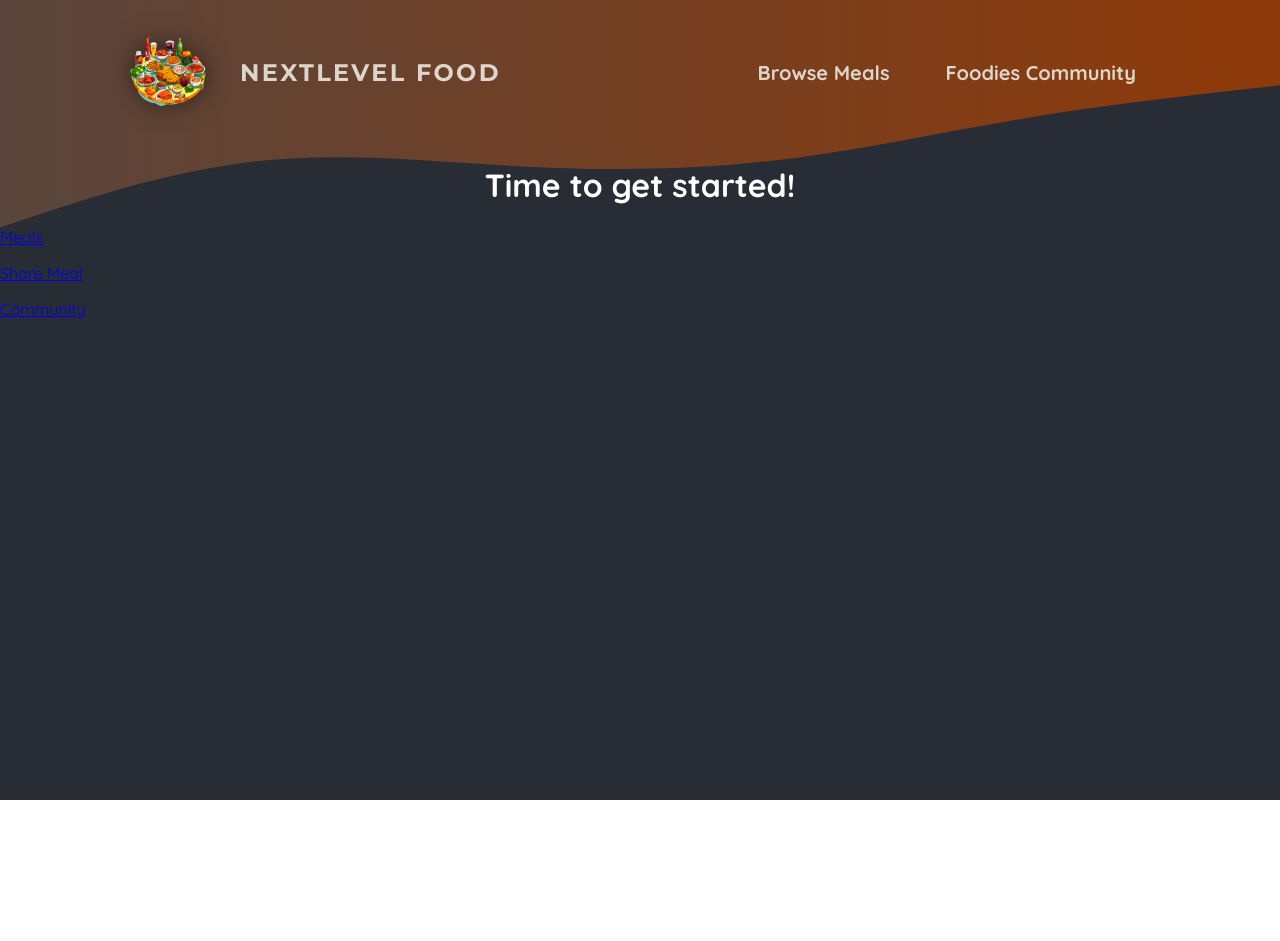
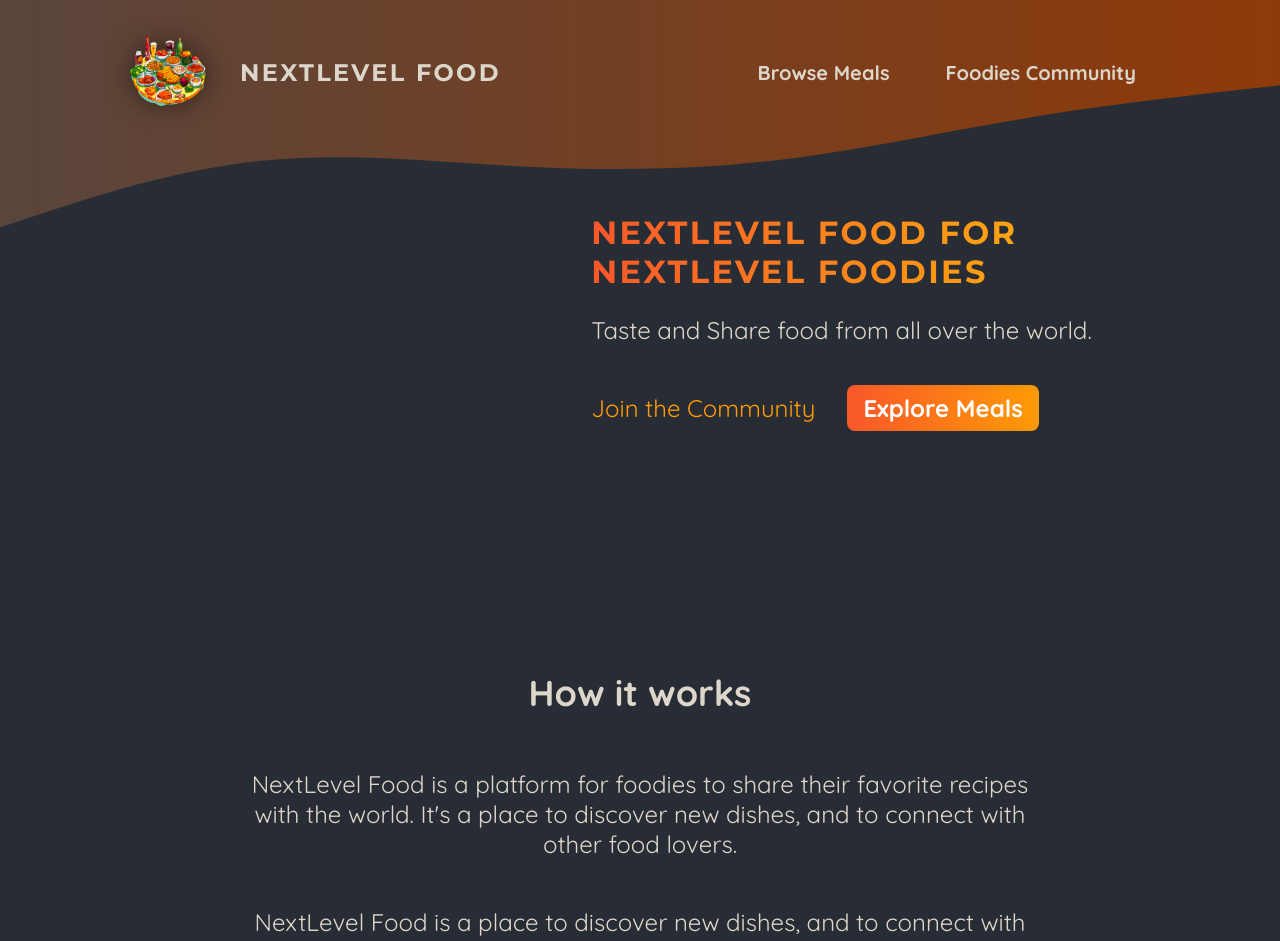
Before and after one commit to locaulker/foodies-nextjs-app, a Next.js app: page / in a window 1280 px wide. Shown: the top 941 px of the page. Before the commit the page ends 800 px from the top, so only its background shows below. Built offline with nearby package versions, Linux system fonts and the light colour scheme.

Commit message:
added content and css to home page

```diff
--- a/app/page.js
+++ b/app/page.js
@@ -1,20 +1,50 @@
 import Link from "next/link"
+
+import classes from "./page.module.css"
 
 export default function Home() {
   return (
+    <>
+      <header className={classes.header}>
+        <div className={classes.slideshow}></div>
+        <div>
+          <div className={classes.hero}>
+            <h1>NextLevel Food for NextLevel Foodies</h1>
+            <p>Taste and Share food from all over the world.</p>
+          </div>
+          <div className={classes.cta}>
+            <Link href="/community">Join the Community</Link>
+            <Link href="/meals">Explore Meals</Link>
+          </div>
+        </div>
+      </header>
       <main>
-      <h1 style={{ color: "white", textAlign: "center" }}>
-        Time to get started!
-      </h1>
+        <section className={classes.section}>
+          <h2>How it works</h2>
           <p>
-        <Link href="/meals">Meals</Link>
+            NextLevel Food is a platform for foodies to share their favorite
+            recipes with the world. It&apos;s a place to discover new dishes,
+            and to connect with other food lovers.
           </p>
           <p>
-        <Link href="/meals/share">Share Meal</Link>
+            NextLevel Food is a place to discover new dishes, and to connect
+            with other food lovers.
+          </p>
+        </section>
+
+        <section className={classes.section}>
+          <h2>Why NextLevel Food?</h2>
+          <p>
+            NextLevel Food is a platform for foodies to share their favorite
+            recipes with the world. It&apos;s a place to discover new dishes,
+            and to connect with other food lovers.
           </p>
           <p>
-        <Link href="/community">Community</Link>
+            NextLevel Food is a place to discover new dishes, and to connect
+            with other food lovers.
           </p>
+        </section>
       </main>
+    </>
   )
 }
--- /dev/null
+++ b/app/page.module.css
@@ -0,0 +1,75 @@
+.header {
+  display: flex;
+  gap: 3rem;
+  margin: 3rem auto;
+  width: 90%;
+  max-width: 75rem;
+}
+
+.slideshow {
+  width: 40rem;
+  height: 25rem;
+}
+
+.hero {
+  color: #ddd6cb;
+  font-size: 1.5rem;
+}
+
+.hero h1 {
+  font-size: 2rem;
+  font-weight: bold;
+  font-family: 'Montserrat', sans-serif;
+  letter-spacing: 0.15rem;
+  text-transform: uppercase;
+  background: linear-gradient(90deg, #f9572a, #ffc905);
+  background-clip: text;
+  -webkit-background-clip: text;
+  -webkit-text-fill-color: transparent;
+}
+
+.cta {
+  font-size: 1.5rem;
+  display: flex;
+  gap: 1rem;
+}
+
+.cta a {
+  display: inline-block;
+  margin-top: 1rem;
+  padding: 0.5rem 1rem;
+  border-radius: 0.5rem;
+  background: linear-gradient(90deg, #f9572a, #ff9b05);
+  color: #ffffff;
+  font-weight: bold;
+  text-decoration: none;
+}
+
+.cta a:hover,
+.cta a:active {
+  background: linear-gradient(90deg, #fd4715, #f9b241);
+}
+
+.cta a:first-child {
+  background: transparent;
+  font-weight: normal;
+  color: #ff9b05;
+  padding-left: 0;
+}
+
+.cta a:first-child:hover,
+.cta a:first-child:active {
+  background: transparent;
+  color: #f9b241;
+}
+
+.section {
+  display: flex;
+  flex-direction: column;
+  color: #ddd6cb;
+  font-size: 1.5rem;
+  max-width: 50rem;
+  width: 90%;
+  margin: 2rem auto;
+  text-align: center;
+}
```
Lines whose indentation alone changed are shown as unchanged.
